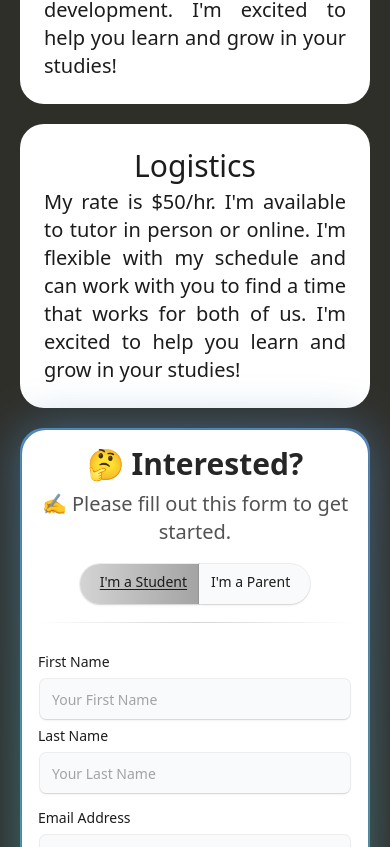
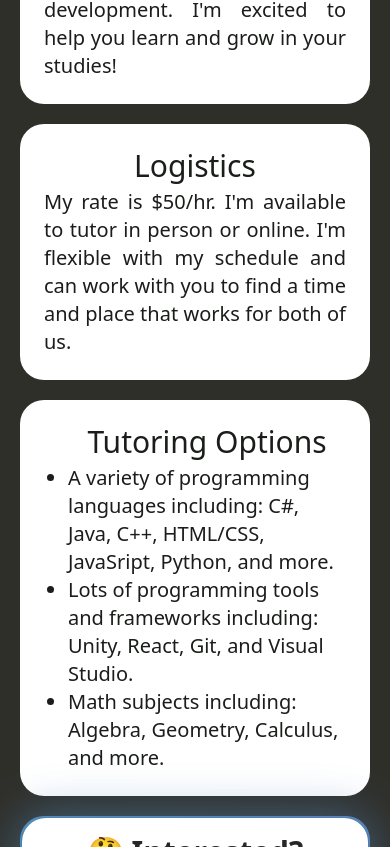
Before and after one commit to epoll31/epoll31.github.io, a Next.js app: page /tutor in a window 390 px wide. Shown: the part 877-1724 px from the top of the page. Built offline with nearby package versions, Linux system fonts and the light colour scheme.

Commit message:
added tutor options

```diff
--- a/src/app/tutor/page.tsx
+++ b/src/app/tutor/page.tsx
@@ -51,7 +51,7 @@ export default function TutorPage() {
                         </CardContainer>
                     </div>
                     <div className="col-start-1 col-span-1 md:col-start-2 lg:col-span-1 flex justify-center align-middle w-full">
-                        <div className="max-w-[22rem] md:max-w-full  lg:max-w-[30rem] w-fit h-fit rounded-3xl p-6 bg-white text-justify text-black dark:bg-black dark:text-white">
+                        <div className="max-w-[25rem] md:max-w-full  lg:max-w-[30rem] w-fit h-fit rounded-3xl p-6 bg-white text-justify text-black dark:bg-black dark:text-white">
                             <h1 className="w-full text-3xl text-center pb-1">About Me!</h1>
                             <p className="text-xl">
                                 Hi there, I'm Ethan! I'm a recent graduate with a B.S. in Computer Science. I have a passion for teaching and helping others learn. I have experience in a wide range of subjects, including computer science, math, and web development. I'm excited to help you learn and grow in your studies!
@@ -59,13 +59,22 @@ export default function TutorPage() {
                         </div>
                     </div>
                     <div className="col-start-1 col-span-1 lg:col-start-2 lg:col-span-1 flex justify-center align-middle">
-                        <div className="max-w-[22rem] md:max-w-full  lg:max-w-[30rem] w-fit h-fit rounded-3xl p-6 bg-white text-justify text-black dark:bg-black dark:text-white">
+                        <div className="max-w-[25rem] md:max-w-full  lg:max-w-[30rem] w-fit h-fit rounded-3xl p-6 bg-white text-justify text-black dark:bg-black dark:text-white">
                             <h1 className="w-full text-3xl text-center pb-1">Logistics</h1>
                             <p className="text-xl">
                                 My rate is $50/hr. I'm available to tutor in person or online.
-                                I'm flexible with my schedule and can work with you to find a time that works for both of us.
-                                I'm excited to help you learn and grow in your studies!
+                                I'm flexible with my schedule and can work with you to find a time and place that works for both of us.
                             </p>
+                        </div>
+                    </div>
+                    <div className="col-start-1 col-span-1 lg:col-span-2 flex justify-center align-middle">
+                        <div className="max-w-[25rem] md:max-w-full w-fit h-fit rounded-3xl p-6 pl-12 bg-white text-black dark:bg-black dark:text-white">
+                            <h1 className="w-full text-3xl text-center pb-1">Tutoring Options</h1>
+                            <ul className="text-xl list-disc">
+                                <li>A variety of programming languages including: C#, Java, C++, HTML/CSS, JavaSript, Python, and more.</li>
+                                <li>Lots of programming tools and frameworks including: Unity, React, Git, and Visual Studio.</li>
+                                <li>Math subjects including: Algebra, Geometry, Calculus, and more.</li>
+                            </ul>
                         </div>
                     </div>
                     <div className="col-start-1 col-span-1 md:row-start-2 md:row-span-3 lg:row-start-1 md:col-start-2 lg:col-start-3 flex justify-center align-middle">
```
